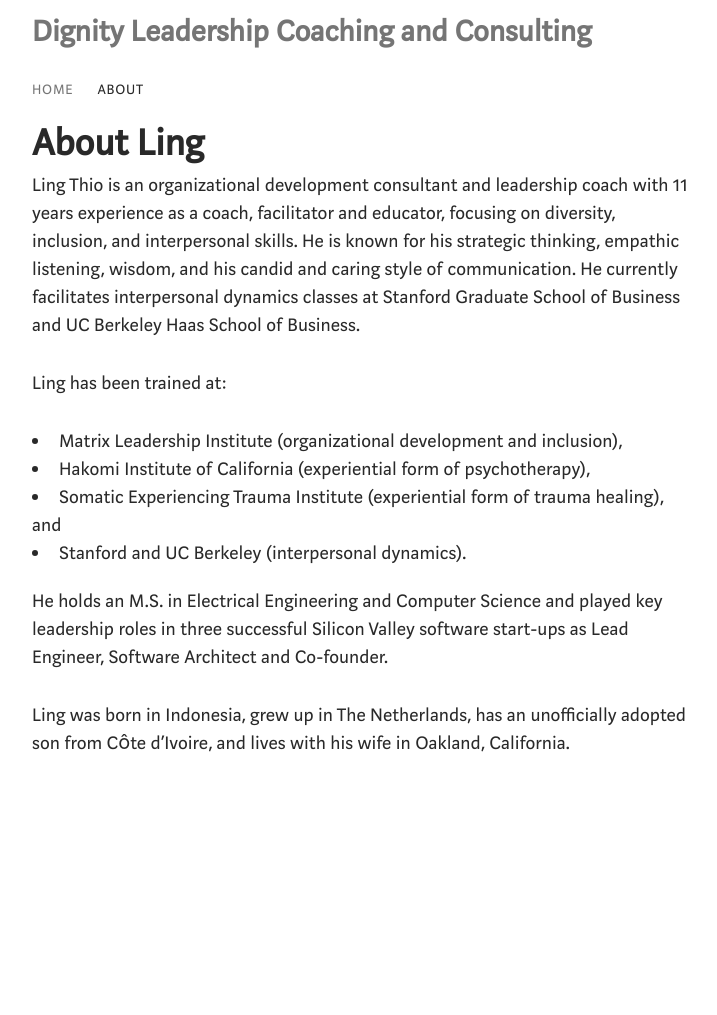
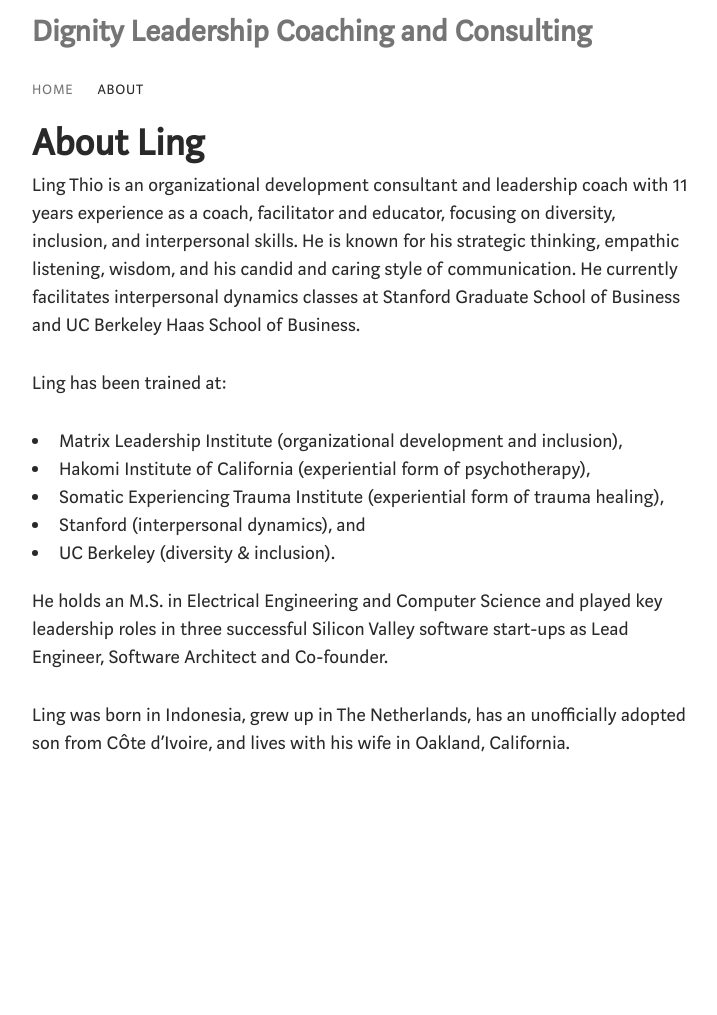
Before and after one commit to lingthio/dignitycoaching.com, a Jekyll site: the page built from docs/about.md, in a window 1280 px wide. Shown: the whole page, without its empty margins (92-809 px from the left). Built offline with Jekyll 4.4.1, drawn with Linux system fonts in a browser that asks for light colours; our own code applies the rules of GitHub Pages for plain Markdown files.

Commit message:
Update about.md

```diff
--- a/docs/about.md
+++ b/docs/about.md
@@ -6,8 +6,9 @@ Ling has been trained at:
 
 * Matrix Leadership Institute (organizational development and inclusion),
 * Hakomi Institute of California (experiential form of psychotherapy),
-* Somatic Experiencing Trauma Institute (experiential form of trauma healing), and
-* Stanford and UC Berkeley (interpersonal dynamics).
+* Somatic Experiencing Trauma Institute (experiential form of trauma healing),
+* Stanford (interpersonal dynamics), and
+* UC Berkeley (diversity & inclusion).
 
 He holds an M.S. in Electrical Engineering and Computer Science and played key leadership roles in three successful Silicon Valley software start-ups as Lead Engineer, Software Architect and Co-founder.
 
```
